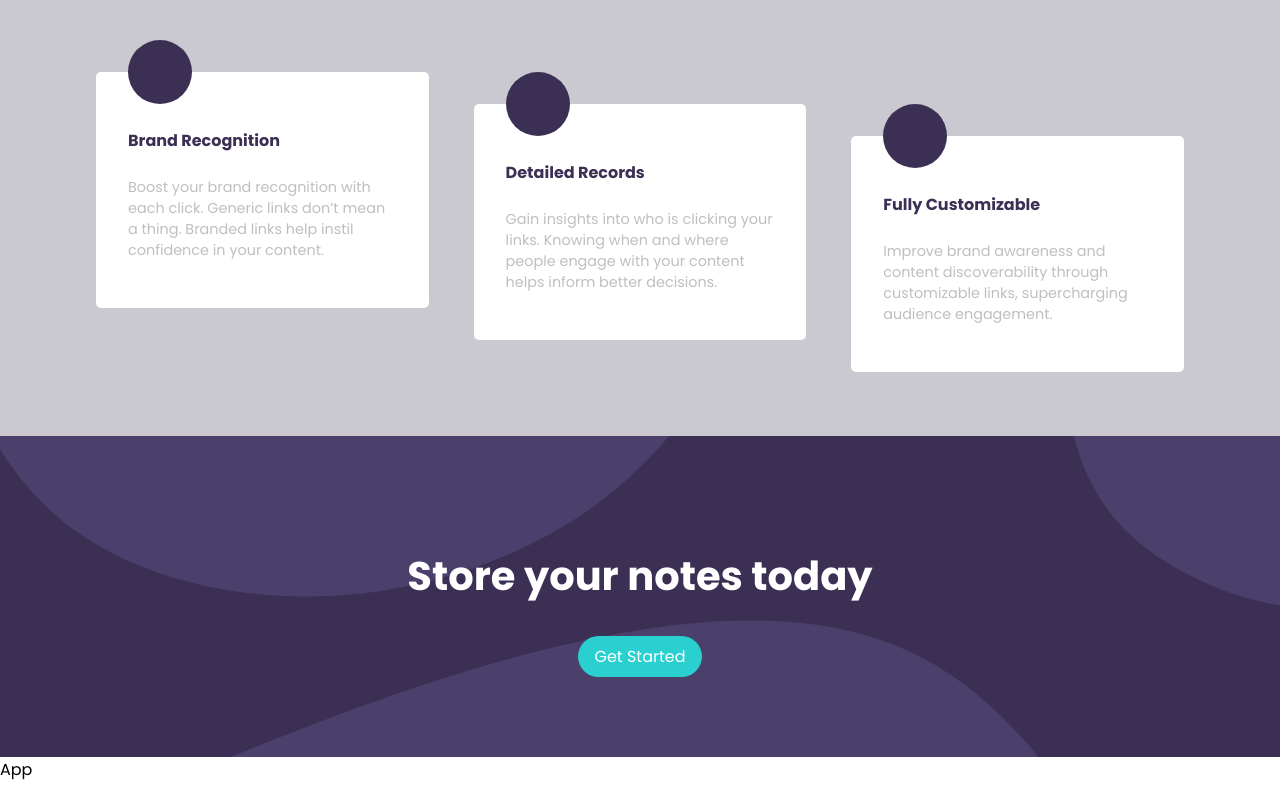
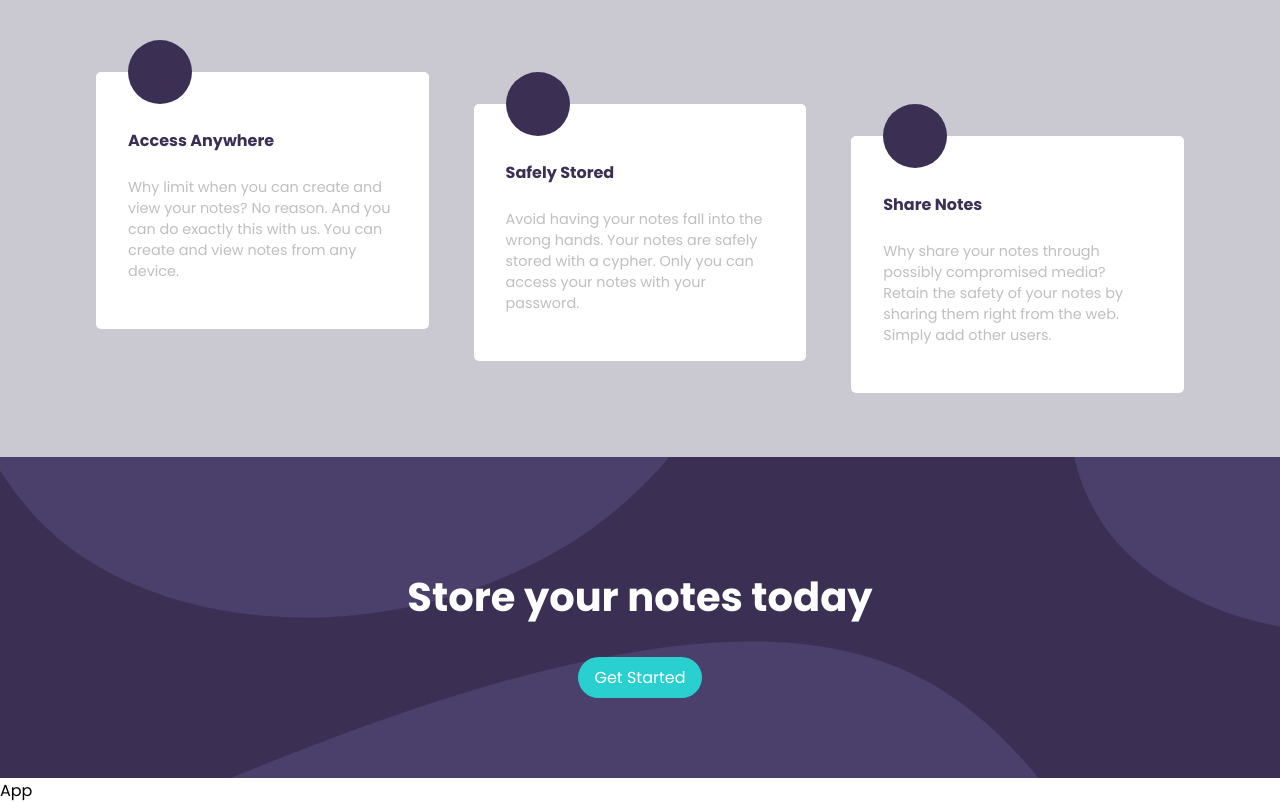
Before and after one commit to Exalted100/cyfer, a Next.js app: page / in a window 1280 px wide. Shown: the part 963-1766 px from the top of the page. Before the commit the page ends 1745 px from the top, so only its background shows below. Built offline with nearby package versions, Linux system fonts and the light colour scheme.

Commit message:
more development

```diff
--- a/components/HomeMain.tsx
+++ b/components/HomeMain.tsx
@@ -19,18 +19,18 @@ const HomeMain = () => {
             <div className={styles.advancedStatisticsContainer}>
             <div>
                 <div className={styles.thirdDivImageContainer}></div>
-                <h4>Brand Recognition</h4>
-                <p>Boost your brand recognition with each click. Generic links don’t mean a thing. Branded links help instil confidence in your content.</p>
+                <h4>Access Anywhere</h4>
+                <p>Why limit when you can create and view your notes? No reason. And you can do exactly this with us. You can create and view notes from any device.</p>
             </div>
             <div>
                 <div className={styles.thirdDivImageContainer}></div>
-                <h4>Detailed Records</h4>
-                <p>Gain insights into who is clicking your links. Knowing when and where people engage with your content helps inform better decisions.</p>
+                <h4>Safely Stored</h4>
+                <p>Avoid having your notes fall into the wrong hands. Your notes are safely stored with a cypher. Only you can access your notes with your password.</p>
             </div>
             <div>
                 <div className={styles.thirdDivImageContainer}></div>
-                <h4>Fully Customizable</h4>
-                <p>Improve brand awareness and content discoverability through customizable links, supercharging audience engagement.</p>
+                <h4>Share Notes</h4>
+                <p>Why share your notes through possibly compromised media? Retain the safety of your notes by sharing them right from the web. Simply add other users.</p>
             </div>
             </div>
         </div>
--- a/styles/HomeMain.module.css
+++ b/styles/HomeMain.module.css
@@ -17,7 +17,7 @@
     .firstDivContainer {
         text-align: center;
         padding: 0 2rem;
-        padding-bottom: 8rem;
+        padding-bottom: 4rem;
         margin-top: 3rem;
     }
 
@@ -113,6 +113,7 @@
     .thirdDivContainer {
         background-color: hsl(257, 7%, 80%);
         padding: 0 2rem;
+        padding-top: 2rem;
         padding-bottom: 3rem;
     }
 
```
